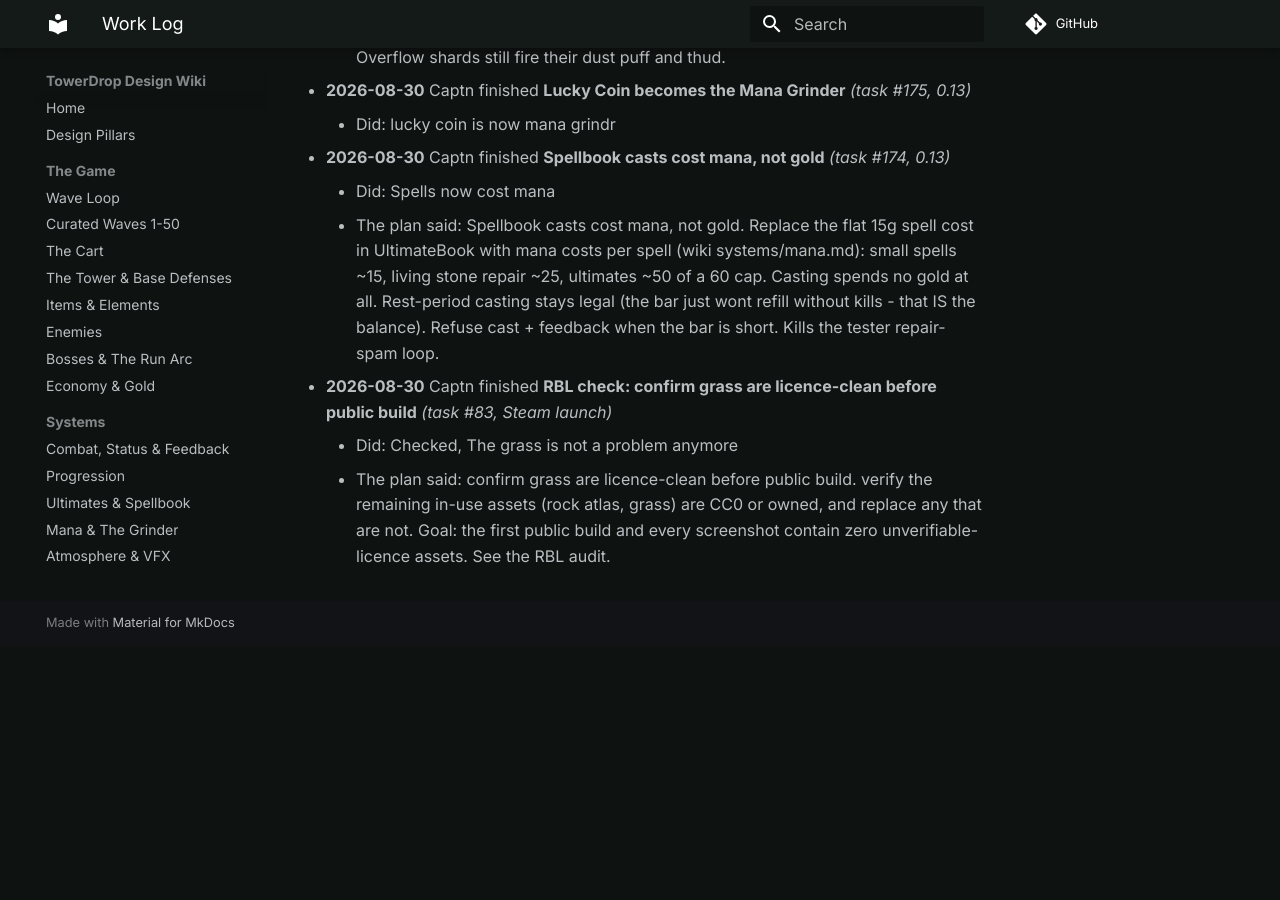
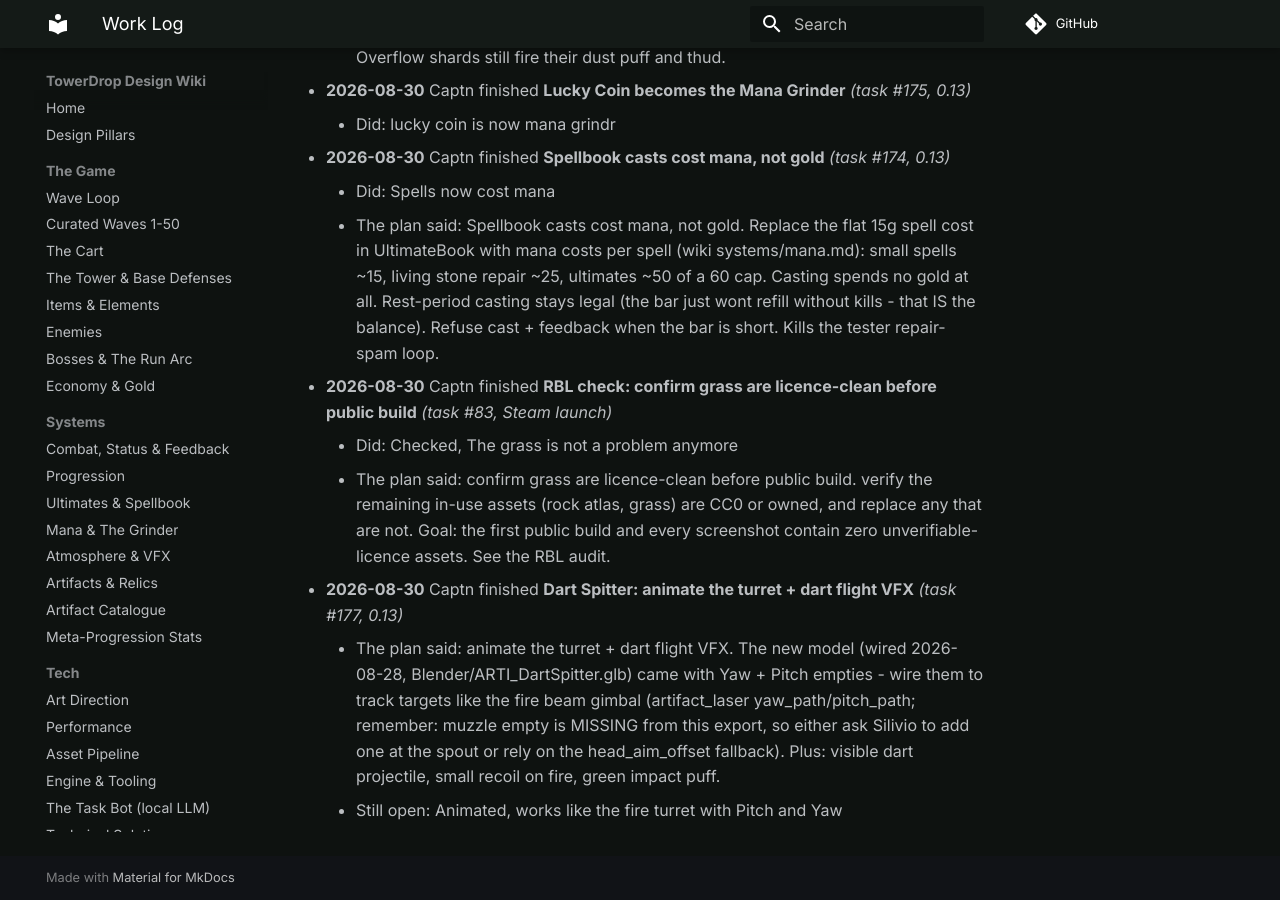
Before and after one commit to cap7n/towerdrop-docs, an MkDocs documentation site: the page built from docs/project/log.md, in a window 1280 px wide and 900 px high, scrolled down 8298 px. Built offline with MkDocs 1.6.1 and Material for MkDocs 9.7.7, drawn with Linux system fonts in a browser that asks for light colours; comment, search, counter and statistics services are not loaded; before the commit the page ends 8944 px from its top, so only the background shows below that.

Commit message:
log: Dart Spitter: animate the turret + dart flight VFX (task #177)

```diff
--- a/docs/project/log.md
+++ b/docs/project/log.md
@@ -95,3 +95,6 @@
 - **2026-08-30** Captn finished **RBL check: confirm grass are licence-clean before public build** _(task #83, Steam launch)_
     - Did: Checked, The grass is not a problem anymore
     - The plan said: confirm grass are licence-clean before public build. verify the remaining in-use assets (rock atlas, grass) are CC0 or owned, and replace any that are not. Goal: the first public build and every screenshot contain zero unverifiable-licence assets. See the RBL audit.
+- **2026-08-30** Captn finished **Dart Spitter: animate the turret + dart flight VFX** _(task #177, 0.13)_
+    - The plan said: animate the turret + dart flight VFX. The new model (wired 2026-08-28, Blender/ARTI_DartSpitter.glb) came with Yaw + Pitch empties - wire them to track targets like the fire beam gimbal (artifact_laser yaw_path/pitch_path; remember: muzzle empty is MISSING from this export, so either ask Silivio to add one at the spout or rely on the head_aim_offset fallback). Plus: visible dart projectile, small recoil on fire, green impact puff.
+    - Still open: Animated, works like the fire turret with Pitch and Yaw
```
